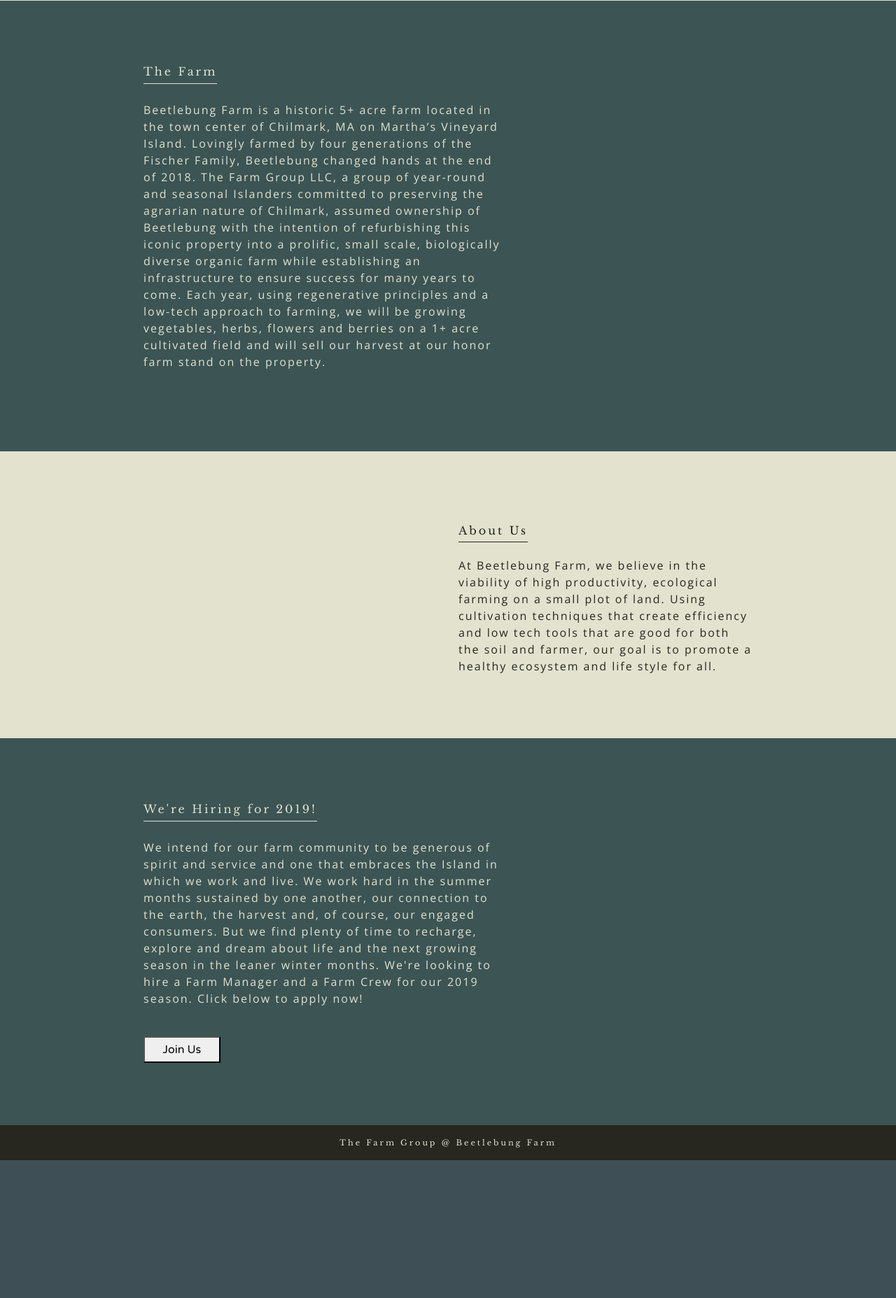
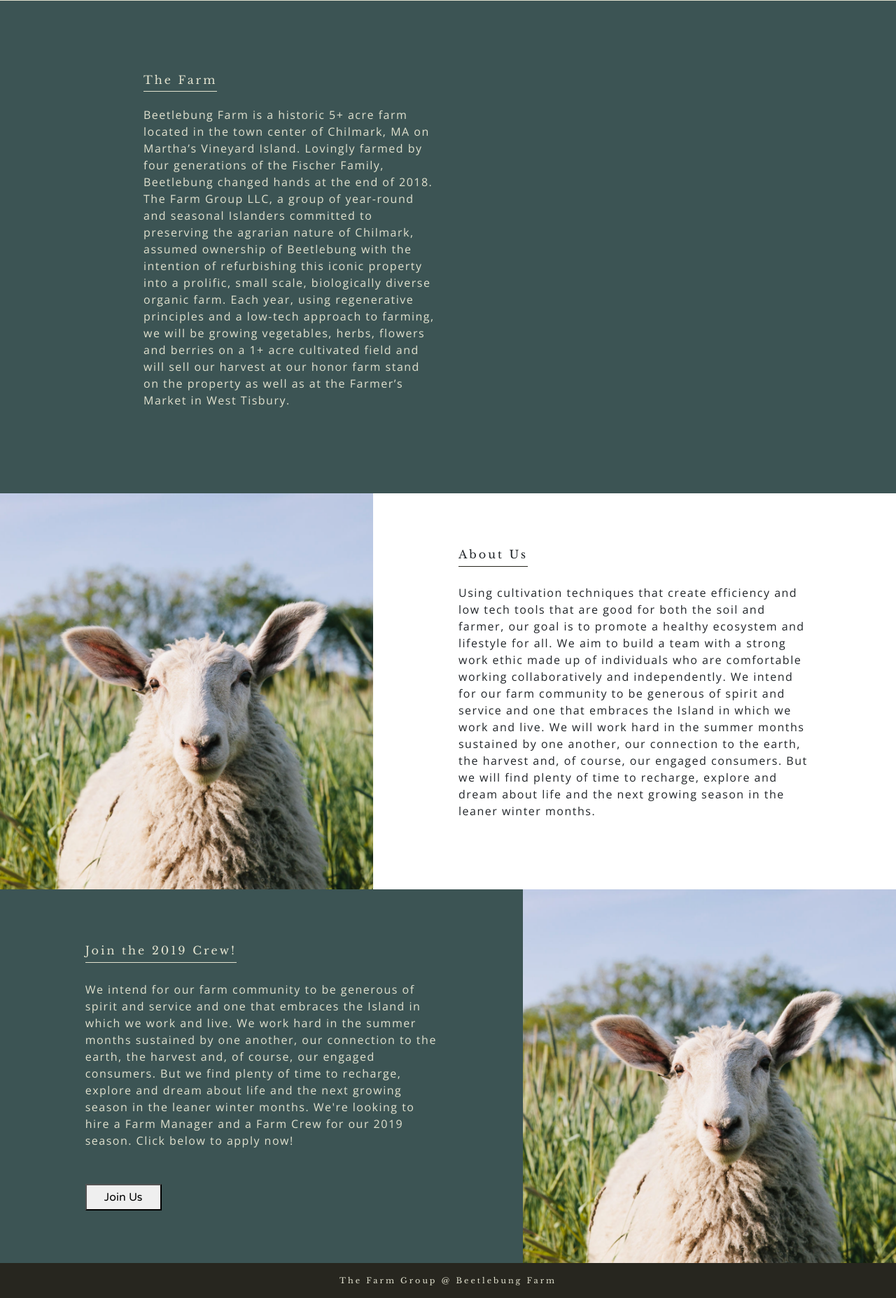
Before and after one commit to njasset10/beetlebungfarm, a PHP site: page /index.html in a window 1280 px wide. Shown: the part 1230-3085 px from the top of the page at 70% size. Before the commit the page ends 2888 px from the top, so only its background shows below. Run offline with PHP 8.4, Linux system fonts and the light colour scheme; some libraries are stand-ins or nearby versions.

Commit message:
new photos

```diff
--- a/application.html
+++ b/application.html
@@ -56,8 +56,7 @@
                             <br/>
                             <br/>
                             <p class="applicationBody">
-                            The Farm Manager will manage all aspects of our production and distribution, with training and support from the Farm Director. They will be participating in the foundational first year as our organization takes on the stewardship of this historic farm, which will be producing vegetables, herbs, flowers and berries on a 1 acre cultivated field along with other gardens on the 5 acre farm. As a newly developing organization, the production of consistent, quality produce using organic and sustainable methods with a focus on regenerative farming practices is a primary focus. Field tasks are mostly done by hand and will include greenhouse propagation, transplanting, seeding, weeding, irrigating, cultivating, harvesting, washing and general field maintenance. This will be a production focused position, but as our farm is in a central location of our community and has an active farm stand with many visitors, the Farm Manager will need to be flexible in scheduling daily tasks to accommodate the community and other farm programs as they develop. Additionally a freedom to bring new ideas, outside expertise and continuing education is encouraged.
-                            </p>
+                                The Farm Manager will manage all aspects of our production and distribution, with training and support from the Farm Director. S/he will be participating in the foundational first year as our organization takes on the stewardship of this historic farm. As a newly developing organization, the production of consistent, quality produce using organic and sustainable methods with a focus on regenerative farming practices is a primary focus. Field tasks are mostly done by hand and will include greenhouse propagation, transplanting, seeding, weeding, irrigating, cultivating, harvesting, washing and general field maintenance. This will be a production focused position, but as our farm is in a central location of our community and has an active farm stand with many visitors, the Farm Manager will need to be flexible in scheduling daily tasks to accommodate the community and other farm programs as they develop. Additionally a freedom to bring new ideas, outside expertise and continuing education is encouraged.                            </p>
                             <br/>
                             <strong>Manager Responsibilities:</strong>
                             <br/>
@@ -95,7 +94,7 @@
                                 <li>Concierge healthcare service</li>
                             </ul>
                             <br/>
-                            <p class="applicationBody">We have much to do in this first year and will need to hit the ground running! Our Farm Manager will have the unique opportunity to be part of a small team reimagining the design and new life of Beetlebung Farm and its evolution over the coming years. </p>
+                            <p class="applicationBody">We have much to do in this first year and will need to hit the ground running! </p>
                             <p class="applicationBody">While we envision our Farm Manager position as generally geared around a 45 - 50 hour work week during the growing season (with greatly reduced weekly hours in the winter), this inaugural season may require additional time and commitment. </p>
                             <p class="applicationBody">Start date for our Farm Manager is early to mid-March. We will begin reviewing applications immediately. If you are interested in joining the Beetlebung Farm team, you can <strong> apply online by clicking the "Apply Online" button below, or you can email us your resume, cover letter, and references with contact information to info@beetlebungfarm.org. </strong> </p>
                             <br/>
--- a/index.html
+++ b/index.html
@@ -56,7 +56,7 @@
     <div class="row firstText">
             <div class="col-sm-2">
             </div>
-            <div class="col-lg-8 heroText">
+            <div class="col-lg-8 col-sm-8 heroText">
                 <p>
                         The Farm Group is in the early phases of assuming stewardship of Beetlebung Farm and preparing for our first growing season this Spring 2019.  Stay tuned for many more updates to come!
                 </p>
@@ -70,37 +70,35 @@
         <div class="row beetlebung" id="beetlebung">
             <div class="col-sm-1">
             </div>
-            <div class="col-sm-6">
+            <div class="col-sm-5">
                 <div class="joinSectionHeader">
                     The Farm
                 </div>
-                <p class="aboutText">
-                    Beetlebung Farm is a historic 5+ acre farm located in the town center of Chilmark, MA on Martha’s Vineyard Island. Lovingly farmed by four generations of the Fischer Family, Beetlebung changed hands at the end of 2018. The Farm Group LLC, a group of year-round and seasonal Islanders committed to preserving the agrarian nature of Chilmark, assumed ownership of Beetlebung with the intention of refurbishing this iconic property into a prolific, small scale, biologically diverse organic farm while establishing an infrastructure to ensure success for many years to come. Each year, using regenerative principles and a low-tech approach to farming, we will be growing vegetables, herbs, flowers and berries on a 1+ acre cultivated field and will sell our harvest at our honor farm stand on the property.
+                <p class="joinText">
+                    Beetlebung Farm is a historic 5+ acre farm located in the town center of Chilmark, MA on Martha’s Vineyard Island. Lovingly farmed by four generations of the Fischer Family, Beetlebung changed hands at the end of 2018. The Farm Group LLC, a group of year-round and seasonal Islanders committed to preserving the agrarian nature of Chilmark, assumed ownership of Beetlebung with the intention of refurbishing this iconic property into a prolific, small scale, biologically diverse organic farm. Each year, using regenerative principles and a low-tech approach to farming, we will be growing vegetables, herbs, flowers and berries on a 1+ acre cultivated field and will sell our harvest at our honor farm stand on the property as well as at the Farmer’s Market in West Tisbury.
                 </p>
             </div>
-            <div class="col-sm-5 center">
-                    <!-- <img src="photos/foodBowl.png" class="joinImage" alt="">               -->
+            <div class="col-sm-1">
+                </div>
+            <div class="col-sm-5">
             </div>
         </div>
 
          <!-- About Us -->
-         <div class="row aboutUs" id="aboutUs">
-            <div class="col-sm-1">
-            </div>
-            <div class="col-sm-4 center">
-                        <!-- <img src="photos/regenerative.png" class="aboutImage" alt="">                 -->
+         <div class="row" id="aboutUs">
+            <div class="col-sm-5 aboutUsImage">
             </div>
             <div class="col-sm-1">
             </div>
-            <div class="col-sm-5 centerTwo">
+            <div class="col-sm-5">
                 <div class="aboutSectionHeader">
                     About Us
                 </div>
                 <p class="aboutText">
-                    At Beetlebung Farm, we believe in the viability of high productivity, ecological farming on a small plot of land. Using cultivation techniques that create efficiency and low tech tools that are good for both the soil and  farmer, our goal is to promote a healthy  ecosystem and life style for all.
-                </p>
+                    Using cultivation techniques that create efficiency and low tech tools that are good for both the soil and farmer, our goal is to promote a healthy ecosystem and lifestyle for all. We aim to build a team with a strong work ethic made up of individuals who are comfortable working collaboratively and independently. We intend for our farm community to be generous of spirit and service and one that embraces the Island in which we work and live.  We will work hard in the summer months sustained by one another, our connection to the earth, the harvest and, of course, our engaged consumers. But we will find plenty of time to recharge, explore and dream about life and the next growing season in the leaner winter months.                </p>
+                <br/>
                 </div>
-            <div class="col-sm-2">
+            <div class="col-sm-1">
             </div>
 
         </div>
@@ -114,9 +112,9 @@
         <div class="row join" id="join">
             <div class="col-sm-1">
             </div>
-            <div class="col-sm-6">
+            <div class="col-sm-5">
                 <div class="joinSectionHeader">
-                    We're Hiring for 2019!
+                   Join the 2019 Crew!
                 </div>
                     <p class="joinText">
                             We intend for our farm community to be generous of spirit and service and one that embraces the Island in which we work and live.  We work hard in the summer months sustained by one another, our connection to the earth, the harvest and, of course, our engaged consumers. But we find plenty of time to recharge, explore and dream about life and the next growing season in the leaner winter months.
@@ -128,8 +126,9 @@
                     </button>
                 </div>
             </div>
-            <div class="col-sm-5 center">
-                    <!-- <img src="photos/leaf.png" class="joinImage" alt=""> -->
+            <div class="col-sm-1">
+            </div>
+            <div class="col-sm-5 aboutUsImage">
             </div>
         </div>
     </div>
--- a/main.css
+++ b/main.css
@@ -32,6 +32,15 @@
     position: static;
     height: 850px;
     width: 100%;
+}
+
+.aboutUsImage {
+    background-image: url('photos/sheep.png');
+    background-position: center;
+    width: 100% !important;
+    background-repeat: no-repeat;
+    background-size: cover;
+    position: static;
 }
 
 .firstText {
@@ -143,7 +152,14 @@
     border-bottom: 1px solid #27261F;
     display: inline-block;
     padding: 0% 0% 1% 0%;
-    margin: 8% 0 5% 0;
+    margin: 15% 0 5% 0;
+}
+
+.aboutText {
+    font-family: 'Open Sans', sans-serif;
+    font-size: 1rem;
+    letter-spacing: 1.5px;
+    margin: 0% 0% 15% 0%;
 }
 
 .applicationSectionHeader {
@@ -164,15 +180,17 @@
     border-width: 0;
 }
 
-.aboutText {
+.joinText {
     font-family: 'Open Sans', sans-serif;
-    font-size: 1rem;
-    letter-spacing: 2px;
+    letter-spacing: 1.5px;
+    margin: 0% 0% 5% 0%;
 }
 
-.joinText {
-    font-family: 'Open Sans', sans-serif;
-    letter-spacing: 2px;
+.joinSectionHeader {
+    border-bottom: 1px solid #E2E2CF;
+    display: inline-block;
+    padding: 0% 0% 1% 0%;
+    margin: 15% 0% 5% 0%;
 }
 
 .navbarStyle {
@@ -202,14 +220,7 @@
     background: #3C5454;
     color: #E2E2CF;
     overflow: visible;
-    padding: 3% 8% 3% 8%;
-}
-
-.joinSectionHeader {
-    border-bottom: 1px solid #E2E2CF;
-    display: inline-block;
-    padding: 0% 0% 1% 0%;
-    margin: 10% 0% 5% 0%;
+    /* padding: 3% 8% 3% 8%; */
 }
 
 .joinButton {
@@ -218,7 +229,7 @@
     font-family: 'Varela Round', sans serif;
     margin-left: auto;
     margin-right: auto;
-    margin-bottom: 10%;
+    margin-bottom: 15%;
     margin-top: 5%;
 }
 
@@ -233,7 +244,15 @@
 
     .joinButton {
         width: 100%;
+        border: 0;
+        -webkit-transition-duration: 0.4s; /* Safari */
+        transition-duration: 0.4s;
     }
+
+    .joinButton:hover {
+        background-color: #E2E2CF;
+        color: white;
+      }
 
     .application {
         margin: 12% 0 0 0;
```
Also changed, not shown: photos/sheep.png (added). Lines whose indentation alone changed are shown as unchanged.
